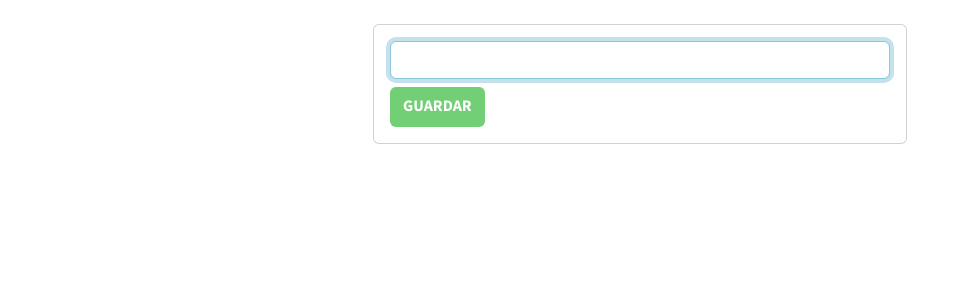
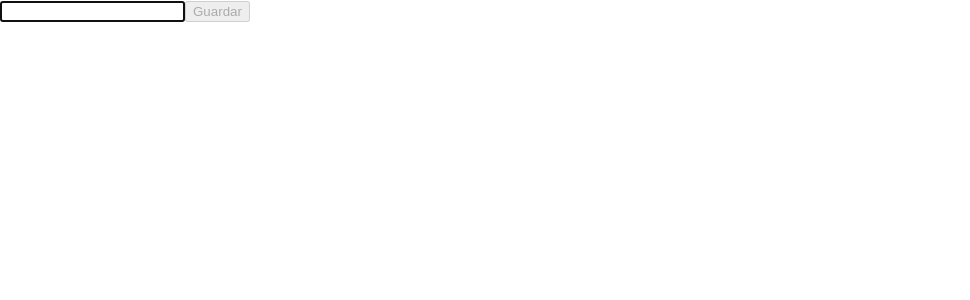
Before and after one commit to Danilo1103/New-Task-TypeScript, a React (Create React App) app: page / in a window 1280 px wide. Shown: the top 300 px of the page, without its empty margins (0-970 px from the left). Built offline with nearby package versions, Linux system fonts and the light colour scheme.

Commit message:
Task-Typescript

```diff
--- a/src/App.tsx
+++ b/src/App.tsx
@@ -1,74 +1,35 @@
-import React, { useRef, useState } from 'react';
+import React, { useState } from 'react';
+import Form from './components/Form';
+import List from './components/List';
+import {OnTask} from './types'
 
-type Form = React.FormEvent<HTMLFormElement>
-interface ITask {
-  name: string,
-  done: boolean
+interface AppState {
+  task: Array<OnTask>
 }
 
-function App(): JSX.Element {
+function App() {
 
-  const [newTask, setNewTask] = useState<string>("")
-  const [task, setTask] = useState<ITask[]>([])
-  const taskInput = useRef<HTMLInputElement>(null);
+  const [task, setTask] = useState<AppState["task"]>([])
 
-
-  const handleSubmit = (e: Form) => {
-    e.preventDefault()
-    addTask(newTask)
-    setNewTask("")
-    taskInput.current?.focus()
-  }
-
-  const addTask = (name: string) => {
-    const newSetTask: ITask[] = [{ name, done: false }, ...task]
-    setTask(newSetTask)
-  }
-
-  const toggleTask = (i: number) => {
-    const newTasks: ITask[] = [...task];
-    newTasks[i].done = !newTasks[i].done;
-    setTask(newTasks)
-  }
-
-  const deleteTask = (i: number) => {
-    const newTasks: ITask[] = [...task];
-    newTasks.splice(i,1)
-    setTask(newTasks)
+  const handleNewTask = (newTask: OnTask): void => {
+    setTask(task => [...task, newTask])
   }
 
   return (
-    <div className="container p-4">
-      <div className='row'>
-        <div className="col-md-6 offset-md-3">
-          <div className="card">
-            <div className="card-body">
-              <form onSubmit={handleSubmit} className="form">
-                <input
-                  type="text"
-                  onChange={e => setNewTask(e.target.value)}
-                  value={newTask}
-                  className="form-control"
-                  ref={taskInput}
-                  autoFocus
-                />
-                { newTask ? <button type='submit' className='btn btn-success btn-block mt-2'>Guardar</button> : <button disabled className='btn btn-success btn-block mt-2'>Guardar</button>}
-              </form>
+    <div>
+      <Form onNewTask={handleNewTask} />
+      <List taskValues={task} onNewTasks={setTask}/>
+      {/* {
+        task.map((e: ITask, i: number) => (
+          <div key={i}>
+            <h2 style={{ textDecoration: e.done ? "line-through" : "" }}>{e.name}</h2>
+            <div>
+              <button onClick={() => toggleTask(i)}>{e.done ? "✗" : "✓"}</button>
+              {<button onClick={() => deleteTask(i)}>Eliminar</button>}
             </div>
           </div>
-          {
-            task.map((e: ITask, i: number) => (
-              <div key={i} className='card card-body mt-2'>
-              <h2 style={{textDecoration: e.done ? "line-through" : ""}}>{e.name}</h2>
-              <div>
-                <button onClick={() => toggleTask(i)}>{e.done ? "✗" : "✓"}</button>
-                { <button onClick={() => deleteTask(i)}>Eliminar</button> }
-              </div>
-              </div>
-            ))
-          }
-        </div>
-      </div>
+        ))
+      } */}
     </div>
   );
 }
--- /dev/null
+++ b/src/components/Form.tsx
@@ -0,0 +1,48 @@
+import React from 'react'
+import {OnTask} from '../types'
+import useNewForm from "../hooks/useNewTask"
+
+interface FormProps {
+    onNewTask: (newSub: OnTask) => void
+}
+
+const Form = ({onNewTask}: FormProps) => {
+
+    const [inputValues, dispatch] = useNewForm()
+
+    const handleSubmit = (e: React.FormEvent<HTMLFormElement>) => {
+        e.preventDefault()
+        onNewTask(inputValues)
+        handleClear()
+    }
+
+    const handleChange = (evt: React.ChangeEvent<HTMLInputElement>) => {
+      const {name, value} = evt.target
+      dispatch({
+        type: "change_value",
+        payload: {
+          inputName: name,
+          inputValue: value
+        }
+      })
+    }
+
+    const handleClear = () => {
+      dispatch({type: "clear_value"})
+    }
+
+    return (
+        <form onSubmit={handleSubmit}>
+            <input
+                type="text"
+                onChange={handleChange}
+                value={inputValues.name}
+                autoFocus
+                name='name'
+            />
+        {inputValues.name ? <button type='submit'>Guardar</button> : <button disabled >Guardar</button>}
+      </form>
+      )
+}
+
+export default Form
--- /dev/null
+++ b/src/components/List.tsx
@@ -0,0 +1,45 @@
+import {OnTask} from "../types"
+
+interface Props {
+    taskValues: Array<OnTask>
+    onNewTasks: React.Dispatch<React.SetStateAction<OnTask[]>>
+}
+
+export default function List({taskValues, onNewTasks}: Props){
+    const renderList = (): JSX.Element[] => {
+        return taskValues.map((task, i: number) => {
+            return (<li key={i}>
+                <h1 style={{textDecoration: task.done ? "line-through" : ""}}>{task.name}</h1>
+                <p>Is task in complete?</p>
+                {!task.done ? (
+                    <p>No</p>
+                ) : <p>Yes</p>}
+                <button
+                    onClick={() => toggleTask(i)}>
+                    {task.done ? "✗" : "✓"}
+                </button>
+                <button onClick={() => deleteTask(i)}>
+                    Delete
+                </button>
+            </li>)
+        })
+    }
+
+    const toggleTask = (i: number) => {
+        const newTasks: OnTask[] = [...taskValues]
+        newTasks[i].done = !newTasks[i].done
+        onNewTasks(newTasks)
+    }
+
+    const deleteTask = (i: number) => {
+        const deleteTasks: OnTask[] = [...taskValues]
+        deleteTasks.splice(i, 1)
+        onNewTasks(deleteTasks)
+    }
+
+    return(
+        <div>
+            {renderList()}
+        </div>
+    )
+}
--- /dev/null
+++ b/src/hooks/useNewTask.tsx
@@ -0,0 +1,40 @@
+import { useReducer } from "react";
+import {OnTask} from "../types"
+
+interface inputVal {
+    inputValue: OnTask
+}
+
+const INITIAL_STATE = {
+    name: "",
+    done: false
+}
+
+type formReducerAction = {
+    type: "change_value",
+    payload: {
+        inputName: string,
+        inputValue: string
+    }
+} | {
+    type: "clear_value"
+}
+
+const formReducer = (state: inputVal["inputValue"], action: formReducerAction) => {
+    switch(action.type) {
+        case "change_value":
+            const {inputName, inputValue} = action.payload
+            return {
+                ...state,
+                [inputName]: inputValue
+            }
+        case "clear_value":
+            return INITIAL_STATE
+    }
+}
+
+const useNewForm = () => {
+    return useReducer(formReducer, INITIAL_STATE)
+}
+
+export default useNewForm;
--- a/src/index.tsx
+++ b/src/index.tsx
@@ -3,7 +3,7 @@ import ReactDOM from 'react-dom/client';
 import './index.css';
 import App from './App';
 import reportWebVitals from './reportWebVitals';
-import "bootswatch/dist/lumen/bootstrap.min.css"
+// import "bootswatch/dist/lumen/bootstrap.min.css"
 
 const root = ReactDOM.createRoot(
   document.getElementById('root') as HTMLElement
--- /dev/null
+++ b/src/types.d.ts
@@ -0,0 +1,4 @@
+export interface OnTask {
+    name: string,
+    done: boolean
+}
```
